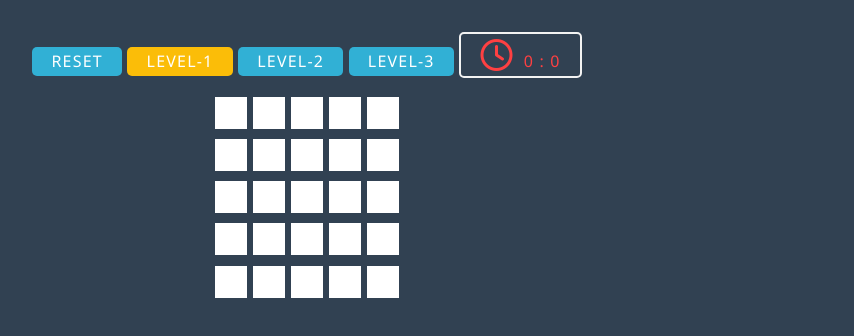
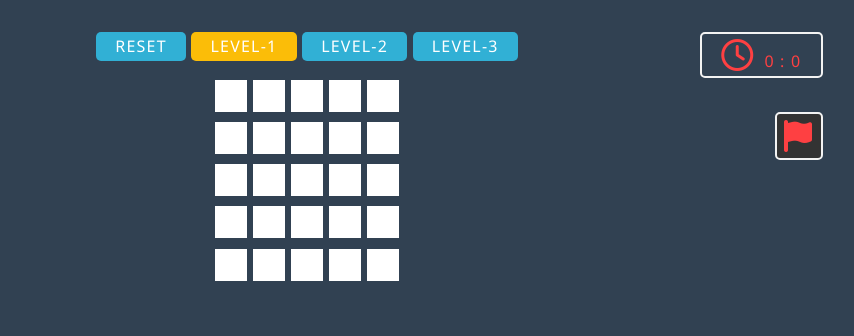
Before and after one commit to ji394snoopy/PlayMine, a website: page Mine.html in a window 1280 px wide. Shown: the whole page, without its empty margins (333-1187 px from the left). Drawn offline with nearby package versions, Linux system fonts and the light colour scheme.

Commit message:
add flag final

```diff
--- a/Mine.html
+++ b/Mine.html
@@ -12,20 +12,22 @@
 
 <body class="darkblue ui">
     <div class="container padding">
-        <div id="mineArea" class="padded">
-            <div class="padded horizontal-center controllArea">
+        <div id="mineArea" class="padded controlArea">
+            <div class="padded horizontal-center controlArea">
                 <a class="roundbutton ui lightblue" v-on:click="initMineArea(level)">RESET</a>
                 <a class="roundbutton ui" v-on:click="initMineArea(0)" v-bind:class="{yellow:level==0,lightblue:level!=0}">LEVEL-1</a>
                 <a class="roundbutton ui" v-on:click="initMineArea(1)" v-bind:class="{yellow:level==1,lightblue:level!=1}">LEVEL-2</a>
                 <a class="roundbutton ui" v-on:click="initMineArea(2)" v-bind:class="{yellow:level==2,lightblue:level!=2}">LEVEL-3</a>
-                <div class="roundbutton controllObj timerCObj">
+                <div class="roundbutton controlObj timerCObj">
                     <i class="fa fa-clock-o fa-2x word lightred" aria-hidden="true"></i><span class="word lightred">{{timer.mm}} : {{timer.ss}}</span>
                 </div>
             </div>
+            <div class="controlObj flagCObj vertical-center horizontal-center" v-bind:class="{active:isFlaging}" v-on:click="isFlaging=!isFlaging">
+                <i class="fa fa-flag fa-2x word lightred" aria-hidden="true"></i>
+            </div>
             <div class="column horizontal-center" v-for="mineColumn in Mines">
                 <a class="mine vertical-center" v-for="mine in mineColumn" v-on:click.left="isFlaging?flagOnClick(mine):mineOnClick(mine)">
-                    <div class="word" v-show="mine.isClicked" v-bind:class="{lightred:mine.bomb,lightblue:!mine.bomb}">{{mine.count}}</div>
-                    <!-- <div class="word" v-bind:class="{'lightblue':mine.isClicked,'darkblue':!mine.isClicked}">{{mine.count}}</div> -->
+                    <div class="word" v-show="mine.isClicked" v-bind:class="{lightred:mine.bomb,lightblue:!mine.bomb}">{{mineValue(mine)}}</div>
                 </a>
             </div>
         </div>
```
